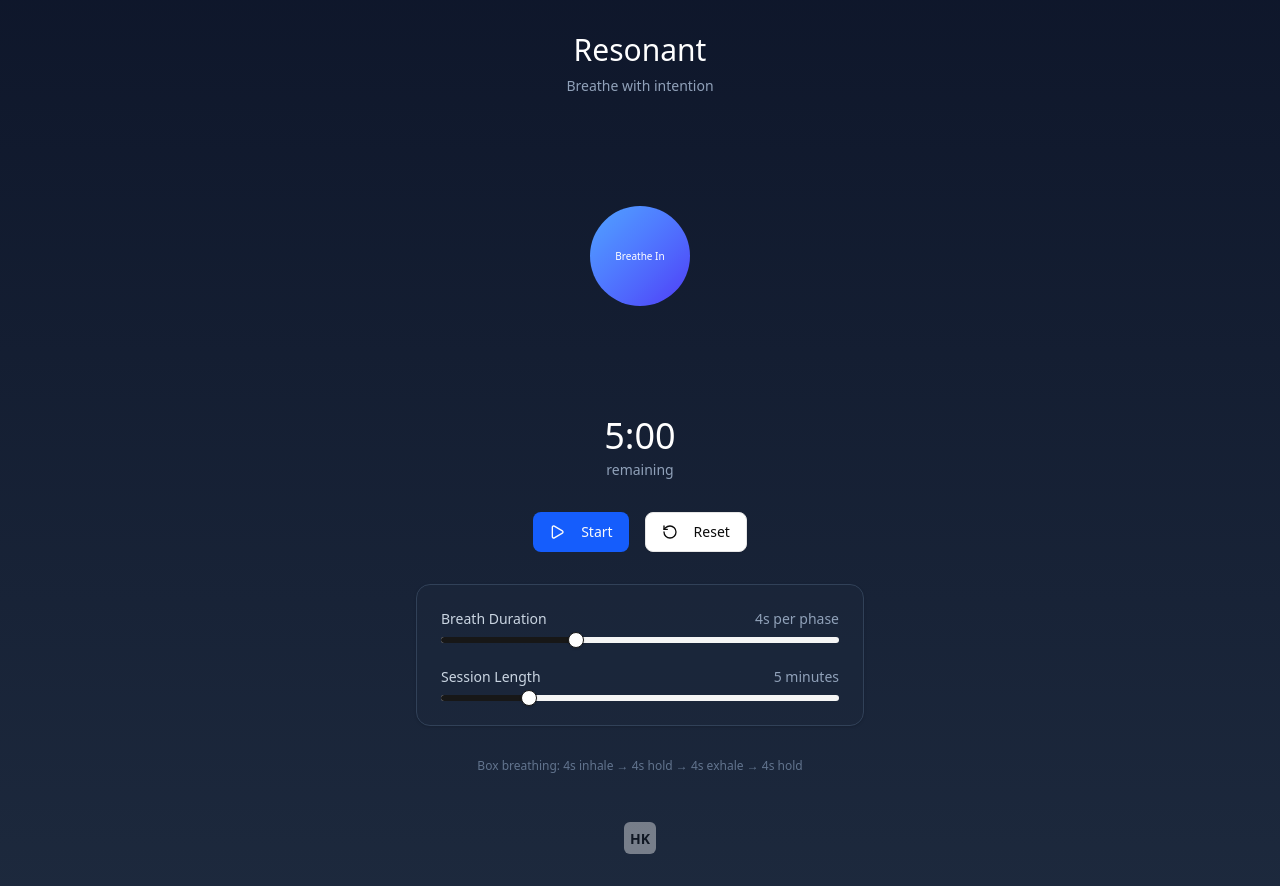
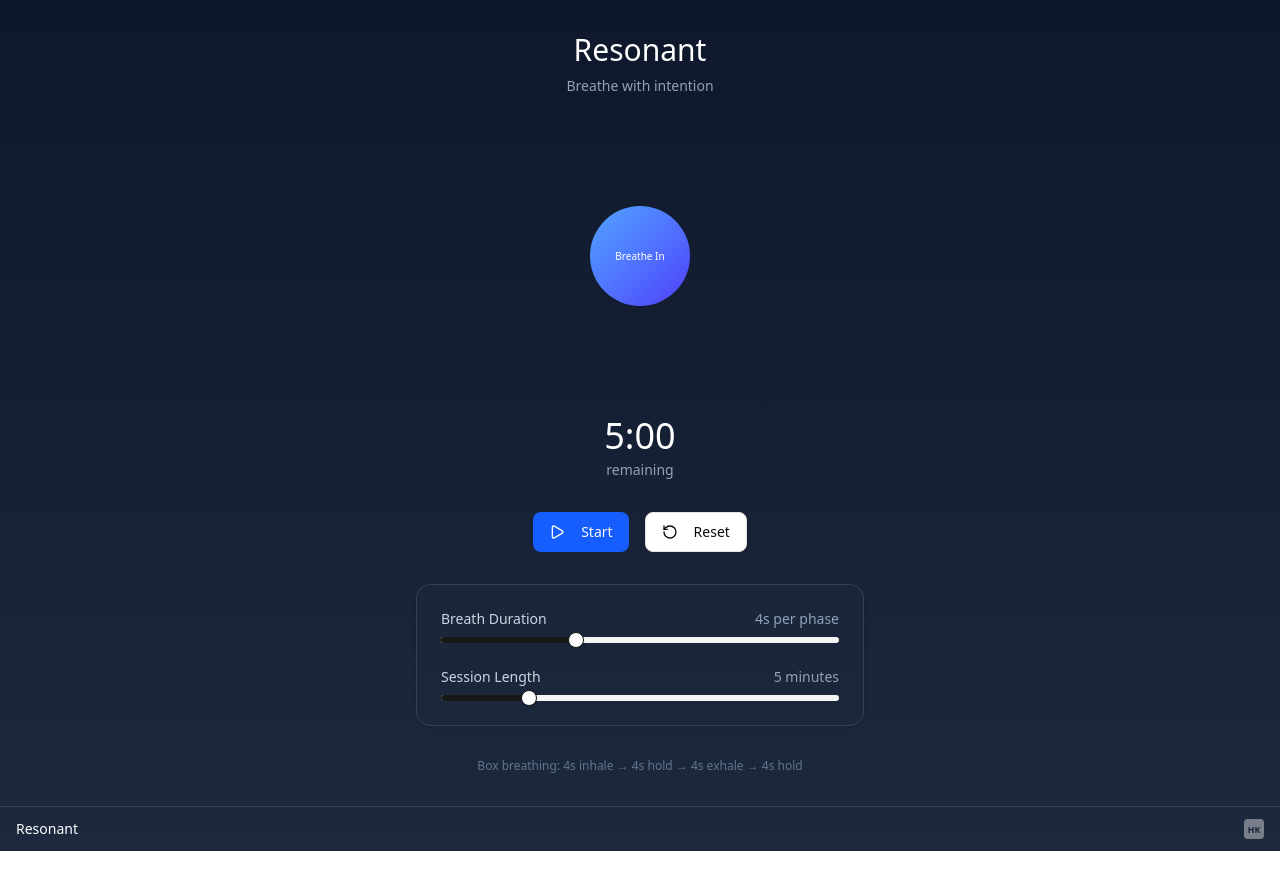
Before and after one commit to kaufmanhenry/resonant, a Next.js app: page / in a window 1280 px wide. After the commit the page ends 851 px from the top, so only its background shows below. Built offline with nearby package versions, Linux system fonts and the light colour scheme.

Commit message:
feat: standardize footer design
- Add Footer component with app name left, HK emblem right
- Single row layout with top border
- Consistent small size inline with text
- Replace centered footer with new design

```diff
--- a/src/app/page.tsx
+++ b/src/app/page.tsx
@@ -5,6 +5,7 @@ import { Button } from "@/components/ui/button";
 import { Slider } from "@/components/ui/slider";
 import { Card } from "@/components/ui/card";
 import { Play, Pause, RotateCcw } from "lucide-react";
+import { Footer } from "@/components/Footer";
 
 type BreathPhase = "inhale" | "holdIn" | "exhale" | "holdOut";
 
@@ -158,8 +159,9 @@ export default function Home() {
   const remainingSeconds = sessionMinutes * 60 - elapsedSeconds;
 
   return (
-    <div className="min-h-screen bg-gradient-to-b from-slate-900 to-slate-800 flex flex-col items-center justify-center p-4 sm:p-8">
-      <div className="max-w-md w-full space-y-4 sm:space-y-8">
+    <div className="min-h-screen bg-gradient-to-b from-slate-900 to-slate-800 flex flex-col">
+      <div className="flex-1 flex flex-col items-center justify-center p-4 sm:p-8">
+        <div className="max-w-md w-full space-y-4 sm:space-y-8">
         <div className="text-center">
           <h1 className="text-3xl font-light text-white mb-2">Resonant</h1>
           <p className="text-slate-400 text-sm">Breathe with intention</p>
@@ -264,37 +266,10 @@ export default function Home() {
           Box breathing: {breathDuration}s inhale → {breathDuration}s hold →{" "}
           {breathDuration}s exhale → {breathDuration}s hold
         </p>
-
-        {/* Attribution */}
-        <div className="flex justify-center pt-4">
-          <a
-            href="https://kaufman.io"
-            target="_blank"
-            rel="noopener noreferrer"
-            className="opacity-40 hover:opacity-70 transition-opacity"
-            aria-label="Built by Henry Kaufman"
-          >
-            <svg
-              xmlns="http://www.w3.org/2000/svg"
-              viewBox="0 0 128 128"
-              className="w-8 h-8"
-            >
-              <rect width="128" height="128" rx="24" fill="#fff" />
-              <text
-                x="64"
-                y="88"
-                fontFamily="system-ui, -apple-system, sans-serif"
-                fontSize="56"
-                fontWeight="700"
-                textAnchor="middle"
-                fill="#000"
-              >
-                HK
-              </text>
-            </svg>
-          </a>
         </div>
       </div>
+
+      <Footer />
     </div>
   );
 }
--- /dev/null
+++ b/src/components/Footer.tsx
@@ -0,0 +1,39 @@
+export function Footer() {
+  return (
+    <footer className="border-t border-white/10 mt-auto">
+      <div className="max-w-screen-xl mx-auto px-4 py-3">
+        <div className="flex items-center justify-between text-sm">
+          <div className="font-light text-white">
+            Resonant
+          </div>
+          <a
+            href="https://kaufman.io"
+            target="_blank"
+            rel="noopener noreferrer"
+            className="opacity-40 hover:opacity-70 transition-opacity"
+            aria-label="Built by Henry Kaufman"
+          >
+            <svg
+              xmlns="http://www.w3.org/2000/svg"
+              viewBox="0 0 128 128"
+              className="w-5 h-5"
+            >
+              <rect width="128" height="128" rx="24" fill="white" />
+              <text
+                x="64"
+                y="88"
+                fontFamily="system-ui, -apple-system, sans-serif"
+                fontSize="56"
+                fontWeight="700"
+                textAnchor="middle"
+                fill="#0f172a"
+              >
+                HK
+              </text>
+            </svg>
+          </a>
+        </div>
+      </div>
+    </footer>
+  );
+}
```
